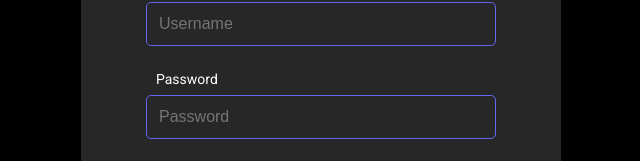
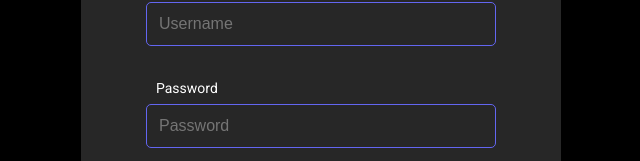
Before and after one commit to ChebroluPravallika/JobbyApp, a React (Create React App) app: page /login in a window 1280 px wide. Shown: the part 391-552 px from the top of the page, without its empty margins (319-959 px from the left). Built offline with nearby package versions, Linux system fonts and the light colour scheme; a web font is replaced by a local one.

Commit message:
Update index.css

```diff
--- a/src/components/FilterJobs/index.css
+++ b/src/components/FilterJobs/index.css
@@ -31,6 +31,7 @@
   color: #ffffff;
   margin-left: 10px;
   font-size: 14px;
+  padding-top: 9px;
 }
 .hr {
   width: 100%;
```
